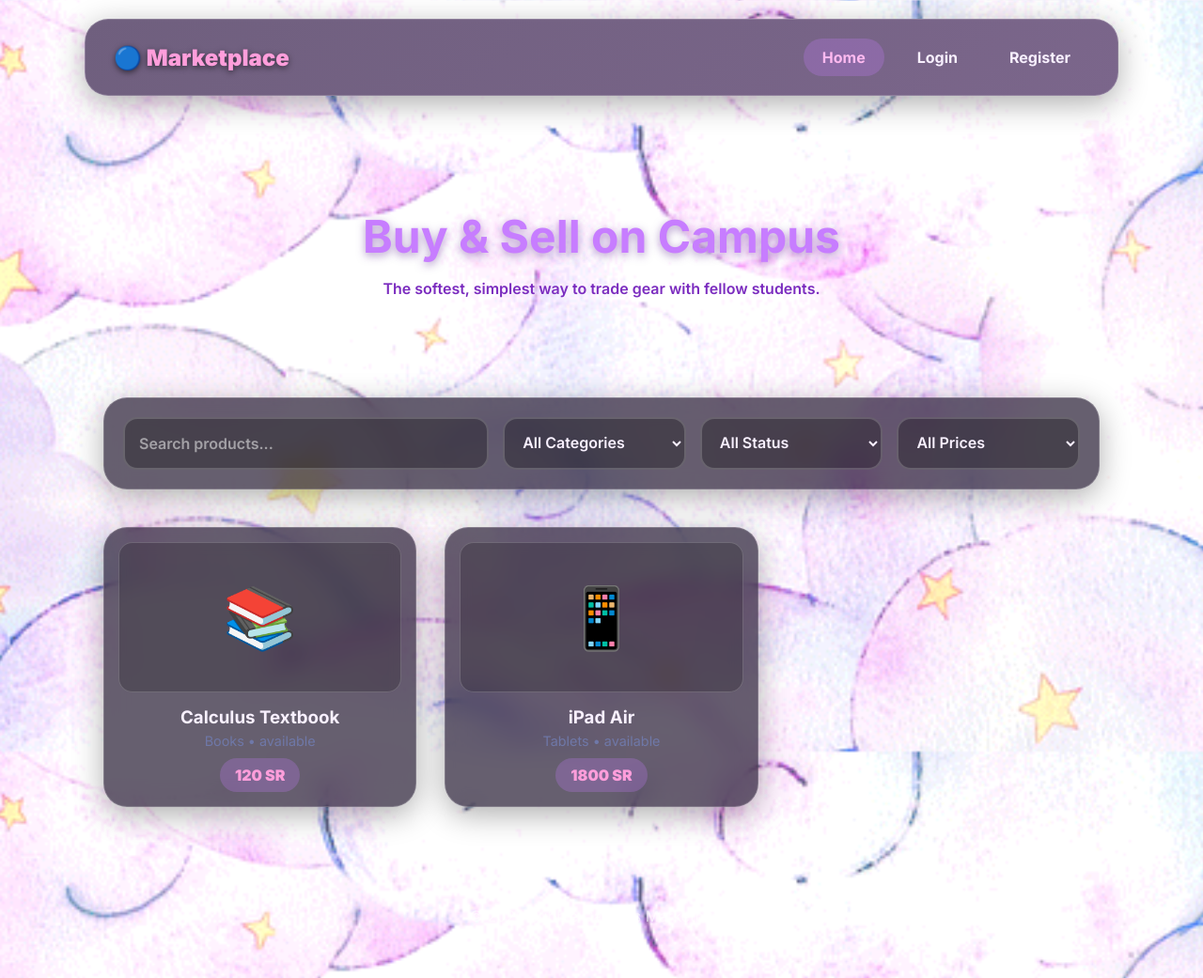
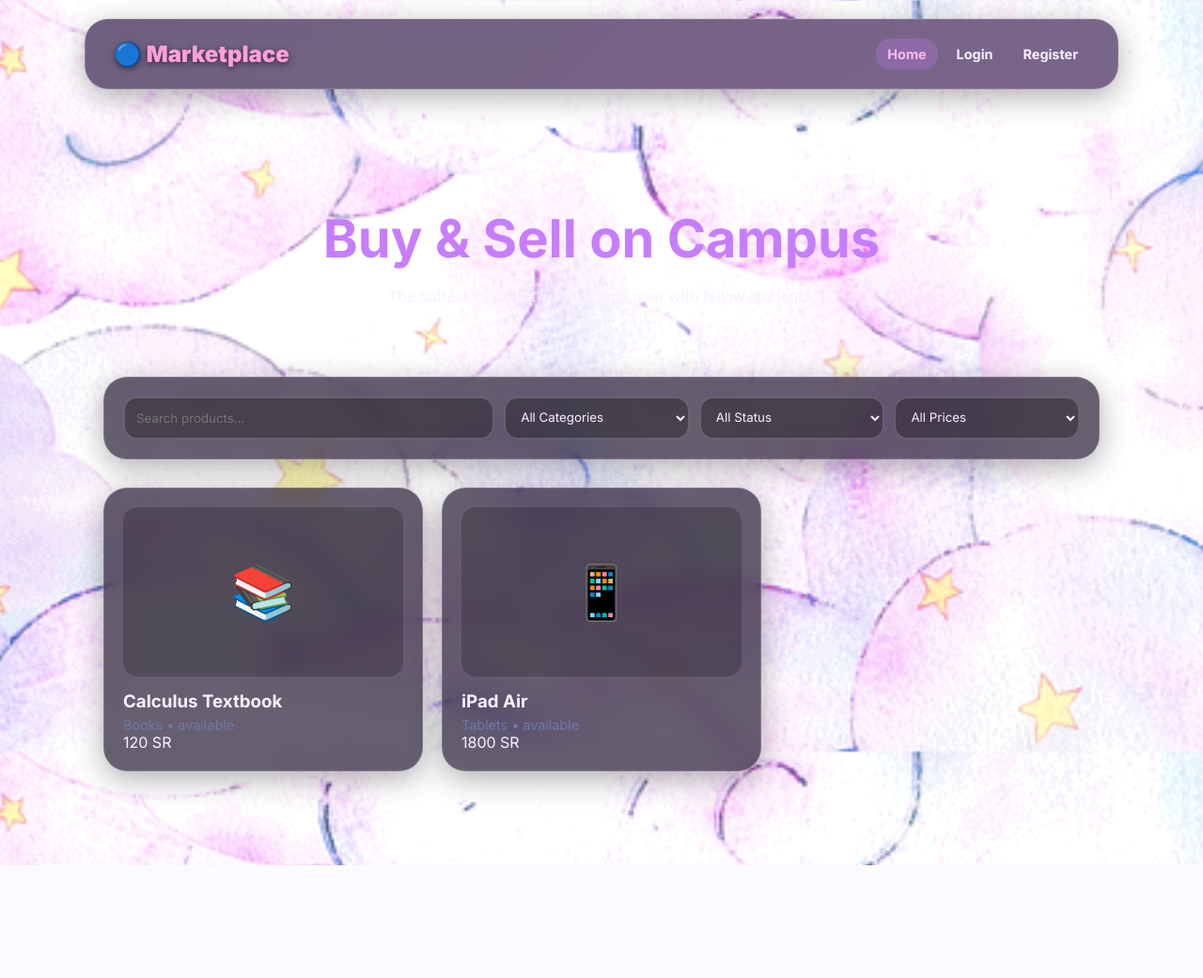
Before and after one commit to Jana-Darandari/Cs381-final-project, a PHP site: page / in a window 1280 px wide. Shown: the whole page at 94% size. After the commit the page ends 921 px from the top, so only its background shows below. Run offline with PHP 8.4, Linux system fonts and the light colour scheme.

Commit message:
ipad resposive

```diff
--- a/styles.css
+++ b/styles.css
@@ -27,6 +27,7 @@ body {
   background-size: cover;
   color: var(--navy);
   animation: dreamyFade 0.4s ease-in-out;
+  overflow-x: hidden; /* Prevents accidental horizontal scrolling */
 }
 
 a {
@@ -38,20 +39,32 @@ a {
   max-width: 1100px;
   margin: 0 auto;
   padding: 0 20px;
+  width: 100%;
 }
 
+/* --- HEADER & NAVIGATION --- */
 .site-header {
   background: linear-gradient(135deg, #6f5f7e, #7b668b);
-  margin: 20px auto;
-  padding: 20px 30px;
+  margin: 10px auto;
+  padding: 15px 20px;
   border-radius: var(--radius);
   box-shadow: var(--shadow);
   backdrop-filter: blur(12px);
   -webkit-backdrop-filter: blur(12px);
   border: 1px solid var(--glass-border);
   display: flex;
-  justify-content: space-between;
+  flex-direction: column; /* Stacked by default for mobile */
+  gap: 15px;
   align-items: center;
+}
+
+@media (min-width: 768px) {
+  .site-header {
+    flex-direction: row; /* Side-by-side for iPad and Desktop */
+    justify-content: space-between;
+    margin: 20px auto;
+    padding: 20px 30px;
+  }
 }
 
 .brand {
@@ -59,38 +72,22 @@ a {
   font-weight: 900;
   color: #ff9edb;
   text-shadow: 0 2px 6px rgba(0,0,0,0.55);
-  display: flex;
-  align-items: center;
-}
-
-.brand span {
-  width: 18px;
-  height: 18px;
-  border-radius: 50%;
-  display: inline-block;
-  margin-right: 10px;
-  background: #c77dff !important;
-  box-shadow:
-    0 0 12px rgba(199, 125, 255, 0.8),
-    inset 0 0 6px rgba(255,255,255,0.5);
-}
-
-.brand i,
-.brand img {
-  filter: hue-rotate(260deg) !important;
 }
 
 .nav-links {
   display: flex;
-  gap: 15px;
+  gap: 8px;
+  flex-wrap: wrap; /* Wrap links on small screens */
+  justify-content: center;
 }
 
 .nav-link {
   font-weight: 700;
-  padding: 10px 20px;
-  border-radius: 20px;
+  padding: 8px 12px;
+  border-radius: 15px;
   transition: 0.3s;
   color: var(--navy);
+  font-size: 0.9rem;
 }
 
 .nav-link:hover,
@@ -99,199 +96,116 @@ a {
   color: #ffbaf0;
 }
 
-.admin-only,
-.logged-in-only,
-.guest-only {
-  display: none;
-}
-
+/* --- HERO SECTION --- */
 .hero {
   text-align: center;
-  padding: 60px 20px;
-  margin-bottom: 30px;
+  padding: 40px 10px;
 }
 
 .hero h1 {
-  font-size: 3rem;
+  font-size: 2.2rem; /* Smaller for mobile */
   color: #c77dff;
   margin-bottom: 10px;
-  text-shadow:
-    0 3px 10px rgba(100, 50, 150, 0.5),
-    0 0 20px rgba(255,255,255,0.6);
+  line-height: 1.2;
 }
 
-.hero p {
-  color: #7b2cbf;
-  font-weight: 600;
-  text-shadow: 0 2px 8px rgba(255,255,255,0.8);
+@media (min-width: 768px) {
+  .hero h1 { font-size: 3.5rem; }
+  .hero { padding: 60px 20px; }
 }
 
+/* --- SEARCH BAR --- */
 .search-bar {
   background: var(--white);
-  padding: 20px;
+  padding: 15px;
   border-radius: var(--radius);
   box-shadow: var(--shadow);
-  display: grid;
-  grid-template-columns: 2fr 1fr 1fr 1fr;
-  gap: 15px;
-  margin-bottom: 40px;
+  display: flex;
+  flex-direction: column; /* Stacked for mobile */
+  gap: 10px;
+  margin-bottom: 30px;
   backdrop-filter: blur(12px);
-  -webkit-backdrop-filter: blur(12px);
   border: 1px solid var(--glass-border);
+}
+
+@media (min-width: 768px) {
+  .search-bar {
+    display: grid;
+    grid-template-columns: 2fr 1fr 1fr 1fr;
+    padding: 20px;
+  }
 }
 
 .bubble-input,
 .search-bar input,
 .search-bar select {
   width: 100%;
-  padding: 15px;
+  padding: 12px;
   border-radius: 15px;
   background: rgba(0, 0, 0, 0.3);
   border: 2px solid var(--glass-border);
-  outline: none;
-  font-size: 1rem;
-  font-weight: 600;
-  color: var(--navy);
-  transition: 0.3s;
-}
-
-.bubble-input::placeholder,
-.search-bar input::placeholder {
-  color: rgba(255, 255, 255, 0.5);
-}
-
-.bubble-input:focus,
-.search-bar input:focus,
-.search-bar select:focus {
-  border-color: var(--bubble-blue);
-  background: rgba(0,0,0,0.5);
-}
-
-.search-bar select option {
-  background: #2a1b3d;
-  color: #fff;
-}
-
-.role-btn {
-  flex: 1;
-  padding: 15px;
-  border-radius: 15px;
-  border: none;
-  font-weight: 800;
-  cursor: pointer;
-  transition: 0.3s;
-  background: var(--bubble-light);
   color: var(--navy);
 }
 
-.role-btn.active {
-  background: var(--bubble-blue);
-  color: #fff;
+/* --- PRODUCT GRID --- */
+.grid-products {
+  display: grid;
+  grid-template-columns: 1fr; /* 1 column on phone */
+  gap: 20px;
 }
 
-.grid-products {
-  display: grid;
-  grid-template-columns: repeat(auto-fill, minmax(250px, 1fr));
-  gap: 30px;
+@media (min-width: 480px) {
+  .grid-products { grid-template-columns: repeat(2, 1fr); } /* 2 on large phones */
 }
 
+@media (min-width: 992px) {
+  .grid-products { grid-template-columns: repeat(3, 1fr); } /* 3 on desktop */
+}
+
+/* --- CARDS & BUTTONS --- */
 .card {
   background: var(--white);
   border-radius: var(--radius);
-  padding: 15px;
+  padding: 20px;
   box-shadow: var(--shadow);
-  text-align: center;
-  transition: 0.3s;
   border: 1px solid var(--glass-border);
   backdrop-filter: blur(12px);
-  -webkit-backdrop-filter: blur(12px);
-}
-
-.card:hover {
-  transform: translateY(-5px);
-  border-color: var(--bubble-blue);
-  box-shadow: 0 15px 35px rgba(199, 125, 255, 0.3);
+  height: 100%; /* Ensure cards in a row are same height */
 }
 
 .product-image {
-  height: 160px;
+  height: 180px;
   background: rgba(0,0,0,0.2);
   border-radius: 15px;
   display: flex;
   align-items: center;
   justify-content: center;
-  font-size: 4rem;
+  font-size: 3.5rem;
   margin-bottom: 15px;
-  border: 1px solid var(--glass-border);
-  overflow: hidden;
-}
-
-.product-price {
-  display: inline-block;
-  background: var(--bubble-light);
-  color: var(--bubble-pink);
-  padding: 8px 16px;
-  border-radius: 20px;
-  font-weight: 800;
-  margin-top: 10px;
 }
 
 .btn {
-  display: inline-block;
-  padding: 15px 30px;
+  width: 100%; /* Full width buttons are easier to tap on mobile */
+  padding: 15px;
   background: var(--bubble-blue);
   color: #fff;
   font-weight: 800;
   border-radius: 30px;
   border: none;
   cursor: pointer;
-  transition: 0.3s;
+  text-align: center;
 }
 
-.btn:hover {
-  transform: scale(1.05);
+@media (min-width: 768px) {
+  .btn { width: auto; min-width: 160px; }
 }
 
-.btn-ghost {
-  background: var(--bubble-light);
-  color: var(--navy);
-  border: 1px solid var(--glass-border);
-  box-shadow: none;
-}
-
-.btn-ghost:hover {
-  background: rgba(255,255,255,0.1);
-}
+/* --- UTILS --- */
+.admin-only, .logged-in-only, .guest-only { display: none; }
 
 .footer {
   text-align: center;
-  padding: 40px;
+  padding: 30px;
   color: rgba(255,255,255,0.6);
-  margin-top: 50px;
+  font-size: 0.8rem;
 }
-
-/* --- MOBILE RESPONSIVENESS (PHASE 2 REQUIREMENT) --- */
-@media (max-width: 768px) {
-  .site-header {
-    flex-direction: column;
-    gap: 15px;
-    text-align: center;
-  }
-
-  .nav-links {
-    flex-wrap: wrap;
-    justify-content: center;
-  }
-
-  .search-bar {
-    grid-template-columns: 1fr; /* Stacks the search filters vertically */
-  }
-
-  .hero h1 {
-    font-size: 2.2rem;
-  }
-
-  .grid-products {
-    grid-template-columns: 1fr; /* 1 item per row on phones */
-  }
-}
```
Also changed, not shown: script.js (+12 -28 lines).
